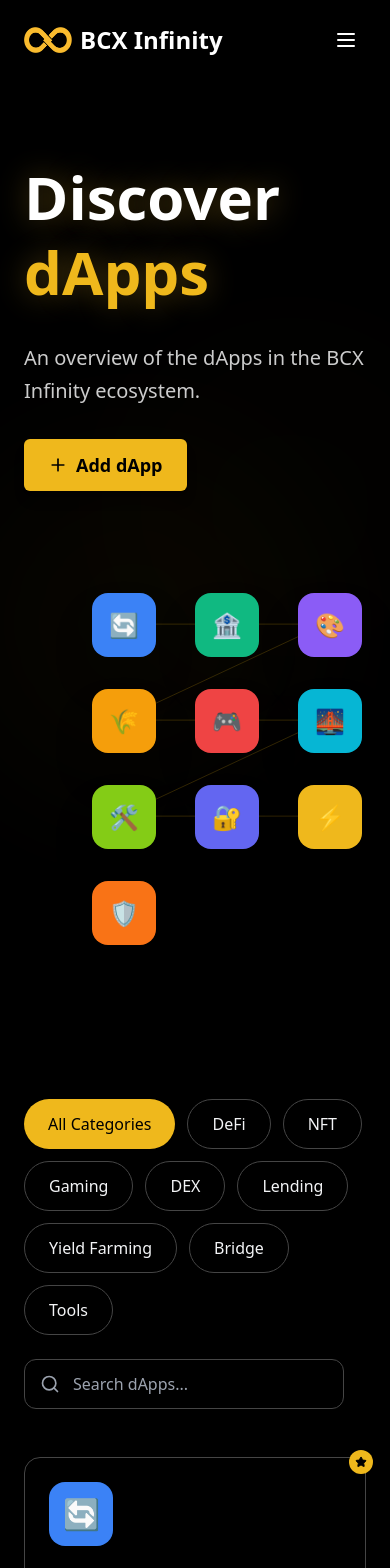
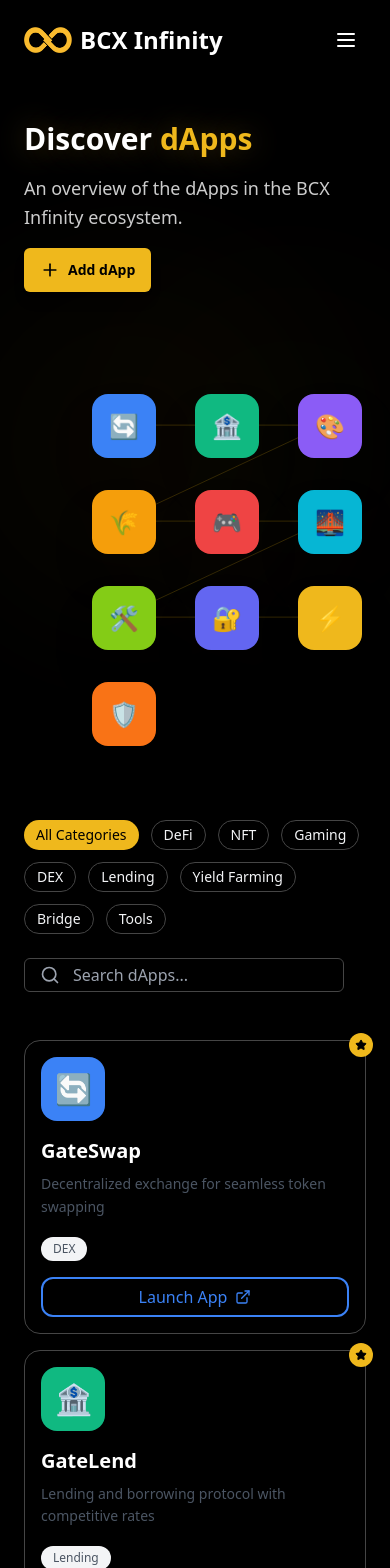
Before and after one commit to waqas-9999/infinity-buycex-waqas, a React (Vite) app: page /eco-system-project in a window 390 px wide. Shown: the top 1568 px of the page. Built offline with nearby package versions, Linux system fonts and the light colour scheme.

Commit message:
responsiveness fix

```diff
--- a/src/components/global/Navbar.jsx
+++ b/src/components/global/Navbar.jsx
@@ -3,11 +3,26 @@ import { motion } from "framer-motion";
 import { useState, useRef, useEffect } from "react";
 import { ChevronDown, Infinity } from "lucide-react";
 import { Link } from "react-router-dom";
+import { useLocation } from "react-router-dom";
 
 export default function Navbar() {
     const [activeDropdown, setActiveDropdown] = useState(null);
     const [isMobileMenuOpen, setIsMobileMenuOpen] = useState(false);
     const dropdownRefs = useRef({});
+    const location = useLocation();
+
+    useEffect(() => {
+        setIsMobileMenuOpen(false);
+        setActiveDropdown(null);
+    }, [location.pathname]);
+
+    useEffect(() => {
+        if (isMobileMenuOpen) {
+            document.body.style.overflow = "hidden";
+        } else {
+            document.body.style.overflow = "";
+        }
+    }, [isMobileMenuOpen]);
 
     const navItems = [
         {
@@ -98,21 +113,27 @@ export default function Navbar() {
         setActiveDropdown((prev) => (prev === label ? null : label));
     };
 
-    // Detect clicks outside dropdowns
+    const mobileMenuRef = useRef();
+
     useEffect(() => {
         const handleClickOutside = (e) => {
-            const clickedInside = Object.values(dropdownRefs.current).some(
-                (ref) => ref?.contains(e.target)
+            const clickedInsideDropdowns = Object.values(
+                dropdownRefs.current
+            ).some((ref) => ref?.contains(e.target));
+            const clickedInsideMobileMenu = mobileMenuRef.current?.contains(
+                e.target
             );
-            if (!clickedInside) {
+
+            if (!clickedInsideDropdowns && !clickedInsideMobileMenu) {
                 setActiveDropdown(null);
                 setIsMobileMenuOpen(false);
             }
         };
 
         document.addEventListener("mousedown", handleClickOutside);
-        return () =>
+        return () => {
             document.removeEventListener("mousedown", handleClickOutside);
+        };
     }, []);
 
     return (
@@ -280,6 +301,7 @@ export default function Navbar() {
                     animate={{ opacity: 1, y: 0 }}
                     exit={{ opacity: 0, y: -20 }}
                     transition={{ duration: 0.3 }}
+                    ref={mobileMenuRef}
                     className="absolute top-full left-0 right-0 mt-2 mx-6 bg-gray-900/95 backdrop-blur-xl border border-gray-700/50 rounded-xl shadow-2xl md:hidden z-50"
                 >
                     <div className="py-4">
@@ -287,7 +309,7 @@ export default function Navbar() {
                             <div key={index} className="px-4 py-2">
                                 <button
                                     onClick={() => handleDropdown(item.label)}
-                                    className="flex items-center justify-between w-full text-white/90 hover:text-white transition-colors font-medium py-2"
+                                    className="flex items-center justify-between w-full text-white/90 hover:text-white transition-colors font-medium py-2 px-2 rounded-md"
                                 >
                                     <span>{item.label}</span>
                                     <motion.span
--- a/src/views/DappSubmitFrom.jsx
+++ b/src/views/DappSubmitFrom.jsx
@@ -142,8 +142,9 @@ export default function SubmitAppPage() {
               within 3-5 business days.
             </p>
             <div className="flex flex-col sm:flex-row gap-4 justify-center">
-              <Link href="/apps">
-                <button size="lg" className="text-black font-semibold px-8 py-4" style={{ backgroundColor: "#efb81c" }}>
+              <Link
+              to="/eco-system-project">
+                <button size="lg" className="text-black font-semibold px-8 py-2 sm:py-4" style={{ backgroundColor: "#efb81c" }}>
                   Browse dApps
                 </button>
               </Link>
@@ -212,7 +213,7 @@ export default function SubmitAppPage() {
             initial={{ opacity: 0, y: 30 }}
             animate={isHeroInView ? { opacity: 1, y: 0 } : { opacity: 0, y: 30 }}
             transition={{ duration: 0.8, delay: 0.2 }}
-            className="text-5xl lg:text-6xl font-bold text-white leading-tight mb-6"
+            className="text-3xl lg:text-6xl font-bold text-white leading-tight mb-6"
           >
             <motion.span
               animate={
@@ -237,7 +238,7 @@ export default function SubmitAppPage() {
             initial={{ opacity: 0, y: 20 }}
             animate={isHeroInView ? { opacity: 1, y: 0 } : { opacity: 0, y: 20 }}
             transition={{ duration: 0.6, delay: 0.4 }}
-            className="text-white/80 text-xl leading-relaxed mb-8 max-w-2xl mx-auto"
+            className="text-white/80 text-sm lg:text-[16px] leading-relaxed mb-8 max-w-2xl mx-auto"
           >
             Join the BuyCex ecosystem and showcase your dApp to thousands of users. Get listed in our official dApp
             directory.
@@ -278,13 +279,13 @@ export default function SubmitAppPage() {
 
       {/* Form Section */}
       <section ref={formRef} className="py-20 bg-gray-50 relative overflow-hidden">
-        <div className="max-w-4xl mx-auto px-6 relative z-10">
+        <div className="max-w-4xl mx-auto px-0 sm:px-6 relative z-10">
           <motion.form
             initial={{ opacity: 0, y: 50 }}
             animate={isFormInView ? { opacity: 1, y: 0 } : { opacity: 0, y: 50 }}
             transition={{ duration: 0.8, delay: 0.2 }}
             onSubmit={handleSubmit}
-            className="bg-white rounded-2xl shadow-2xl p-8 lg:p-12"
+            className="bg-white rounded-2xl shadow-2xl p-4 sm:p-8 lg:p-12"
           >
             {/* Step 1: Basic Information */}
             {currentStep === 1 && (
@@ -296,7 +297,7 @@ export default function SubmitAppPage() {
                 className="space-y-8"
               >
                 <div className="text-center mb-8">
-                  <h2 className="text-3xl font-bold text-gray-900 mb-2">Basic Information</h2>
+                  <h2 className="text-2xl sm:text-3xl font-bold text-gray-900 mb-2">Basic Information</h2>
                   <p className="text-gray-600">Tell us about your dApp</p>
                 </div>
 
@@ -431,7 +432,7 @@ export default function SubmitAppPage() {
                 className="space-y-8"
               >
                 <div className="text-center mb-8">
-                  <h2 className="text-3xl font-bold text-gray-900 mb-2">Media & Social Links</h2>
+                  <h2 className="text-2xl sm:text-3xl font-bold text-gray-900 mb-2">Media & Social Links</h2>
                   <p className="text-gray-600">Upload your logo and provide social media links</p>
                 </div>
 
@@ -564,7 +565,7 @@ export default function SubmitAppPage() {
                 className="space-y-8"
               >
                 <div className="text-center mb-8">
-                  <h2 className="text-3xl font-bold text-gray-900 mb-2">Contact & Final Details</h2>
+                  <h2 className="text-2xl sm:text-3xl font-bold text-gray-900 mb-2">Contact & Final Details</h2>
                   <p className="text-gray-600">How can we reach you?</p>
                 </div>
 
@@ -651,7 +652,7 @@ export default function SubmitAppPage() {
                   <button
                     type="button"
                     onClick={nextStep}
-                    className="px-8 py-3 text-black font-semibold"
+                    className="px-8 py-3 rounded-md text-black font-semibold"
                     style={{ backgroundColor: "#efb81c" }}
                   >
                     Next Step
@@ -660,7 +661,7 @@ export default function SubmitAppPage() {
                   <button
                     type="submit"
                     disabled={isSubmitting}
-                    className="px-8 py-3 text-black font-semibold flex items-center gap-2"
+                    className="px-8 py-3 text-black rounded-md font-semibold flex items-center gap-2"
                     style={{ backgroundColor: "#efb81c" }}
                   >
                     {isSubmitting ? (
--- a/src/views/EcoSystemProject.jsx
+++ b/src/views/EcoSystemProject.jsx
@@ -140,7 +140,7 @@ export default function EcoSystemProject() {
       <Navbar />
 
       {/* Hero Section */}
-      <section ref={heroRef} className="relative overflow-hidden py-20">
+      <section ref={heroRef} className="relative overflow-hidden py-10 lg:py-20">
         {/* Background Effects */}
         <div className="absolute inset-0 z-0">
           <motion.div
@@ -170,14 +170,14 @@ export default function EcoSystemProject() {
               initial={{ opacity: 0, x: -50 }}
               animate={isHeroInView ? { opacity: 1, x: 0 } : { opacity: 0, x: -50 }}
               transition={{ duration: 0.8, delay: 0.2 }}
-              className="space-y-8"
+              className="space-y-4 lg:space-y-8"
             >
               {/* Main Heading */}
               <motion.h1
                 initial={{ opacity: 0, y: 30 }}
                 animate={isHeroInView ? { opacity: 1, y: 0 } : { opacity: 0, y: 30 }}
                 transition={{ duration: 0.8, delay: 0.4 }}
-                className="text-6xl lg:text-7xl font-bold text-white leading-tight"
+                className="text-3xl lg:text-7xl font-bold text-white leading-tight"
               >
                 <motion.span
                   animate={
@@ -202,7 +202,7 @@ export default function EcoSystemProject() {
                 initial={{ opacity: 0, y: 20 }}
                 animate={isHeroInView ? { opacity: 1, y: 0 } : { opacity: 0, y: 20 }}
                 transition={{ duration: 0.6, delay: 0.6 }}
-                className="text-white/80 text-xl lg:text-2xl leading-relaxed max-w-lg"
+                className="text-white/80 text-lg lg:text-2xl leading-relaxed max-w-lg"
               >
                 An overview of the dApps in the BCX Infinity ecosystem.
               </motion.p>
@@ -213,11 +213,11 @@ export default function EcoSystemProject() {
                 animate={isHeroInView ? { opacity: 1, y: 0 } : { opacity: 0, y: 20 }}
                 transition={{ duration: 0.6, delay: 0.8 }}
               >
-                <motion.div whileHover={{ scale: 1.05 }} whileTap={{ scale: 0.95 }}>
+                <motion.div className="flex justify-self-start self-start" whileHover={{ scale: 1.05 }} whileTap={{ scale: 0.95 }}>
                   <Link to="/dapp/submit-form">
                   <button
                     size="lg"
-                    className="text-black flex items-center rounded-md font-semibold px-6 py-3 text-lg transition-all duration-300 shadow-lg"
+                    className="text-black flex items-center self-start justify-self-start cursor-pointer rounded-md font-semibold px-4 sm:px-6 py-3 text-sm lg:text-lg transition-all duration-300 shadow-lg"
                     style={{
                       backgroundColor: "#efb81c",
                       borderColor: "#efb81c",
@@ -305,7 +305,7 @@ export default function EcoSystemProject() {
       </section>
 
       {/* Apps Section */}
-      <section ref={appsRef} className="py-20 bg-black relative overflow-hidden">
+      <section ref={appsRef} className="py-10 lg:py-20 bg-black relative overflow-hidden">
         <div className="max-w-7xl mx-auto px-6 relative z-10">
           {/* Search and Filter Bar */}
           <motion.div
@@ -321,7 +321,7 @@ export default function EcoSystemProject() {
                   <motion.button
                     key={category}
                     onClick={() => setSelectedCategory(category)}
-                    className={`px-6 py-3 rounded-full font-medium transition-all duration-300 ${
+                    className={`px-3 sm:px-6 py-1 sm:py-3 rounded-full text-sm lg:text-md font-medium transition-all duration-300 ${
                       selectedCategory === category
                         ? "text-black shadow-lg"
                         : "bg-black text-gray-100 hover:bg-[#151415] border border-[#454545]"
@@ -353,7 +353,7 @@ export default function EcoSystemProject() {
                   placeholder="Search dApps..."
                   value={searchQuery}
                   onChange={(e) => setSearchQuery(e.target.value)}
-                  className="pl-12 pr-4 py-3 w-80 bg-black border border-[#454545] rounded-xl focus:outline-none focus:ring-2 focus:ring-yellow-400 focus:border-transparent transition-all duration-300"
+                  className="pl-12 pr-4 py-1 sm:py-3 w-80 bg-black border border-[#454545] rounded-md sn:rounded-xl focus:outline-none focus:ring-2 focus:ring-yellow-400 focus:border-transparent transition-all duration-300"
                 />
               </motion.div>
             </div>
@@ -364,7 +364,7 @@ export default function EcoSystemProject() {
             initial={{ opacity: 0, y: 50 }}
             animate={isAppsInView ? { opacity: 1, y: 0 } : { opacity: 0, y: 50 }}
             transition={{ duration: 0.8, delay: 0.8 }}
-            className="grid grid-cols-1 md:grid-cols-2 lg:grid-cols-3 xl:grid-cols-4 gap-8"
+            className="grid grid-cols-1 md:grid-cols-2 lg:grid-cols-3 xl:grid-cols-4 gap-4 lg:gap-8"
           >
             {filteredDApps.map((dapp, index) => (
               <motion.div
@@ -384,7 +384,7 @@ export default function EcoSystemProject() {
                 }}
                 className="group relative cursor-pointer"
               >
-                <div className="relative bg-black rounded-2xl p-6 shadow-lg border border-[#454545] transition-all duration-300 group-hover:shadow-2xl group-hover:border-[#454545]">
+                <div className="relative bg-black rounded-2xl p-4 lg:p-6 shadow-lg border border-[#454545] transition-all duration-300 group-hover:shadow-2xl group-hover:border-[#454545]">
                   {/* Featured Badge */}
                   {dapp.featured && (
                     <div
@@ -419,7 +419,7 @@ export default function EcoSystemProject() {
 
                   {/* Launch Button */}
                   <motion.button
-                    className="w-full flex items-center justify-center gap-2 py-3 rounded-xl font-medium transition-all duration-300 border-2 border-[#454545]"
+                    className="w-full flex items-center justify-center gap-2 py-1.5 sm:py-3 rounded-xl font-medium transition-all duration-300 border-2 border-[#454545]"
                     style={{
                       backgroundColor: "transparent",
                       borderColor: dapp.color,
@@ -455,7 +455,7 @@ export default function EcoSystemProject() {
               initial={{ opacity: 0, y: 30 }}
               animate={{ opacity: 1, y: 0 }}
               transition={{ duration: 0.6 }}
-              className="text-center py-20"
+              className="text-center py-10 lg:py-20"
             >
               <div className="text-6xl mb-4">🔍</div>
               <h3 className="text-2xl font-bold text-gray-900 mb-2">No dApps found</h3>
@@ -490,14 +490,14 @@ export default function EcoSystemProject() {
                 initial={{ opacity: 0, y: 30 }}
                 animate={isAppsInView ? { opacity: 1, y: 0 } : { opacity: 0, y: 30 }}
                 transition={{ duration: 0.6, delay: 1.7 + index * 0.1 }}
-                className="text-center p-8  rounded-2xl shadow-lg border border-[#454545]"
+                className="text-center p-4 sm:p-8  rounded-2xl shadow-lg border border-[#454545]"
               >
                 <motion.div
-                  className="w-16 h-16 rounded-2xl flex items-center justify-center mx-auto mb-4"
+                  className="w-10 sm:w-16 h-10 sm:h-16 rounded-md sm:rounded-2xl flex items-center justify-center mx-auto mb-4"
                   style={{ backgroundColor: `${stat.color}20` }}
                   whileHover={{ scale: 1.1, rotate: 5 }}
                 >
-                  <stat.icon className="w-8 h-8" style={{ color: stat.color }} />
+                  <stat.icon className="w-6 sm:w-8 h-6 sm:h-8" style={{ color: stat.color }} />
                 </motion.div>
                 <div className="text-3xl font-bold text-white mb-2">{stat.value}</div>
                 <div className="text-gray-600">{stat.label}</div>
--- a/src/views/RoadMap.jsx
+++ b/src/views/RoadMap.jsx
@@ -248,7 +248,7 @@ export default function RoadmapPage() {
             initial={{ opacity: 0, y: 50 }}
             animate={isHeroInView ? { opacity: 1, y: 0 } : { opacity: 0, y: 50 }}
             transition={{ duration: 0.8, delay: 0.2 }}
-            className="text-6xl lg:text-8xl font-bold leading-tight mb-8"
+            className="text-4xl lg:text-8xl font-bold leading-tight mb-4 sm:mb-8"
           >
             <span className="text-white">BuyCex</span>
             <br />
@@ -272,7 +272,7 @@ export default function RoadmapPage() {
             initial={{ opacity: 0, y: 30 }}
             animate={isHeroInView ? { opacity: 1, y: 0 } : { opacity: 0, y: 30 }}
             transition={{ duration: 0.8, delay: 0.4 }}
-            className="text-white/80 text-xl lg:text-2xl leading-relaxed mb-12 max-w-3xl mx-auto"
+            className="text-white/80 text-md sm:text-xl lg:text-2xl leading-relaxed mb-12 max-w-3xl mx-auto"
           >
             Discover our journey from inception to becoming the leading blockchain platform for decentralized finance
             and Limitless Possibilities.
```
